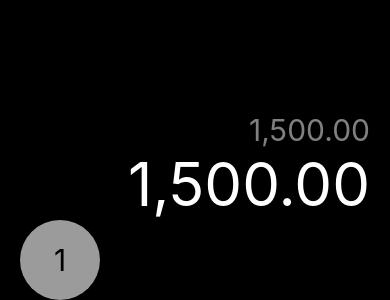
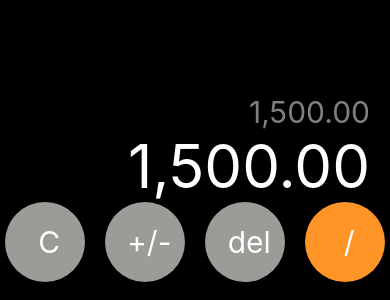
Before and after one commit to frelian/react-native-caluladora-ios-section-6, a React Native app: screen / in a window 390 px wide. Shown: the part 544-844 px from the top of the page. Built offline with nearby package versions, Linux system fonts and the light colour scheme.

Commit message:
88. Botón de calculadora y sus filas

```diff
--- /dev/null
+++ b/src/components/BotonCalc.tsx
@@ -0,0 +1,22 @@
+import React from 'react'
+import { Text, View } from 'react-native'
+import { styles } from '../theme/appTheme'
+
+interface Props {
+    texto: string;
+    color?: string;
+}
+
+export const BotonCalc = ({ texto, color = '#2D2D2D' }: Props) => {
+    return (
+        <View style={{
+            ...styles.boton,
+            backgroundColor: color
+        }}>
+            <Text style={
+                    styles.botonTexto
+                }
+            > { texto }</Text>
+        </View>
+    )
+}
--- a/src/screens/CalculadoraScreen.tsx
+++ b/src/screens/CalculadoraScreen.tsx
@@ -1,5 +1,6 @@
 import React from 'react'
 import { Text, View } from 'react-native'
+import { BotonCalc } from '../components/BotonCalc';
 import { styles } from '../theme/appTheme';
 
 export const CalculadoraScreen = () => {
@@ -8,11 +9,19 @@ export const CalculadoraScreen = () => {
             <Text style={ styles.resultadoPequeno } >1,500.00</Text>
             <Text style={ styles.resultado } >1,500.00</Text>
 
-            <View>
-                {/* Boton */}
-                <View style={ styles.boton }>
-                    <Text style={ styles.botonTexto }>1</Text>
-                </View>
+            <View style={ styles.fila }>
+
+                <BotonCalc texto="C" color="#9B9B98" />
+                <BotonCalc texto="+/-" color="#9B9B98" />
+                <BotonCalc texto="del" color="#9B9B98" />
+                <BotonCalc texto="/" color="#FF9427" />
+
+                {/*
+                    #2D2D2D gris oscuro
+                    #9B9B98 gris claro
+                    #FF9427 naranja
+                */}
+
             </View>
 
         </View>
--- a/src/theme/appTheme.tsx
+++ b/src/theme/appTheme.tsx
@@ -20,18 +20,25 @@ export const styles = StyleSheet.create({
         fontSize: 30,
         textAlign: "right",
     },
+    fila: {
+        flexDirection: 'row',
+        justifyContent: 'center',
+        marginBottom: 18,
+        paddingHorizontal: 10
+    },
     boton: {
         height: 80,
         width: 80,
-        backgroundColor: '#9B9B9B',
+        backgroundColor: '#2D2D2D',
         borderRadius: 100,
-        justifyContent: 'center'
+        justifyContent: 'center',
+        marginHorizontal: 10
     },
     botonTexto: {
         textAlign: "center",
         padding: 10,
         fontSize: 30,
-        color: 'black',
+        color: 'white',
         fontWeight: '400'
     }
 });
```
Also changed, not shown: 1 other file (tests, documents, lock files or other folders).
